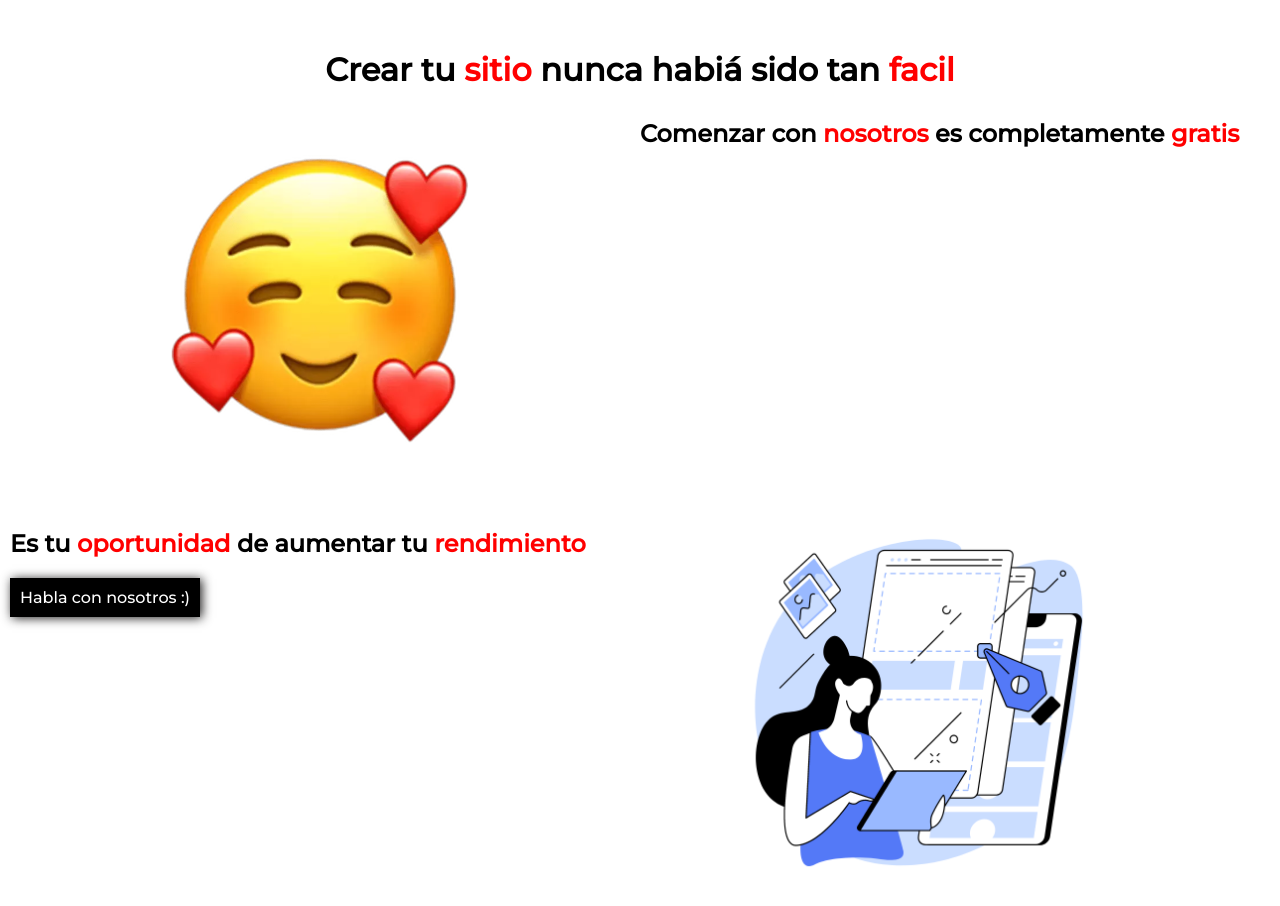
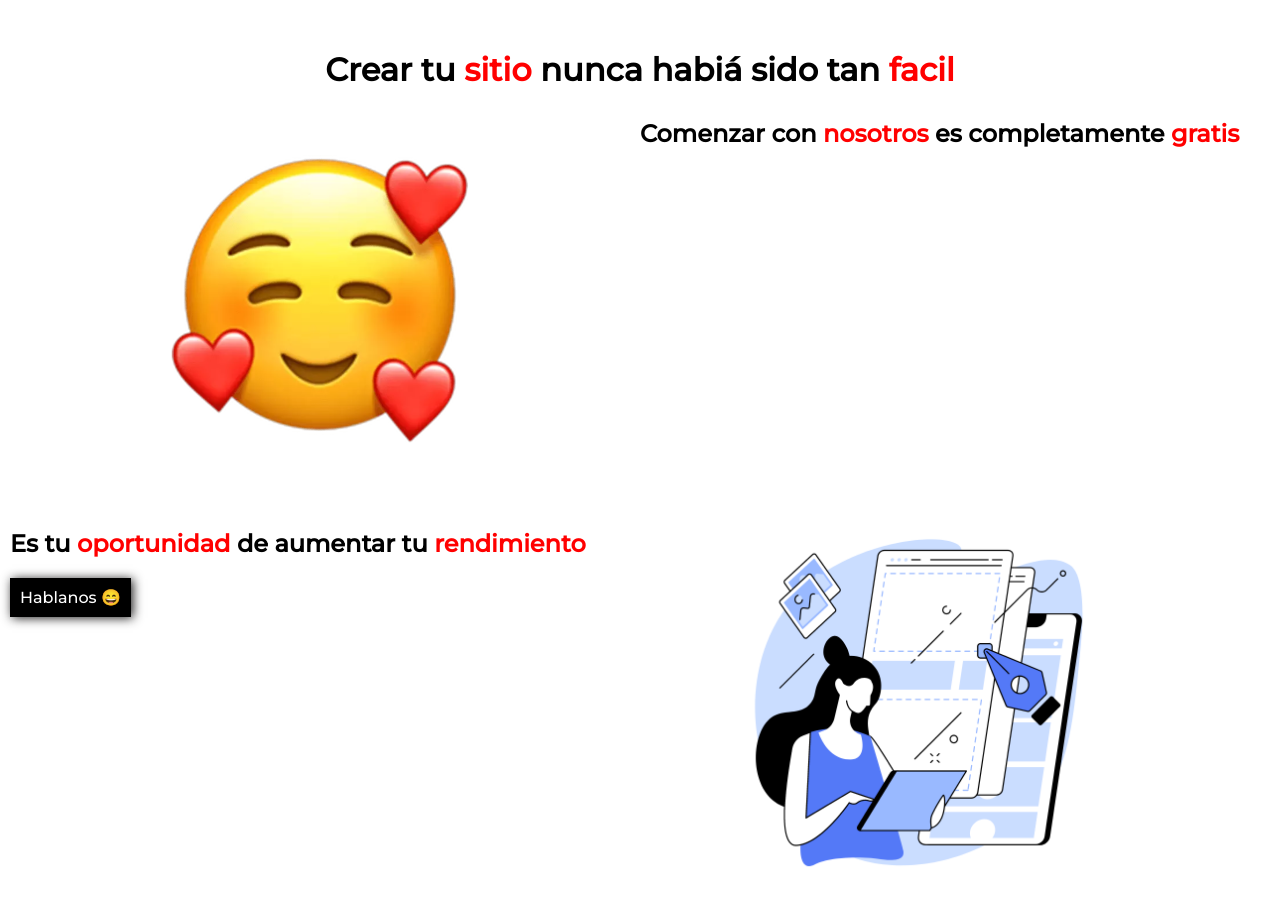
Before and after one commit to SRgenius1/Publisness-page, a plain HTML site: page pages/financiacion.html in a window 1280 px wide. Drawn offline with Linux system fonts and the light colour scheme.

Commit message:
detalles

```diff
--- a/pages/financiacion.html
+++ b/pages/financiacion.html
@@ -17,7 +17,7 @@
         <section class="main-section-item2">
             <div>
                 <h1>Es tu <span>oportunidad</span> de aumentar tu <span>rendimiento</span></h1>
-                <a href="">Habla con nosotros :)</a>
+                <a href="">Hablanos 😄</a>
             </div>
             <img src="../img/Miniatura de Youtube ¿Cómo lo hago Ilustrado Colorido  (3).png" alt="">
     </section>
```
